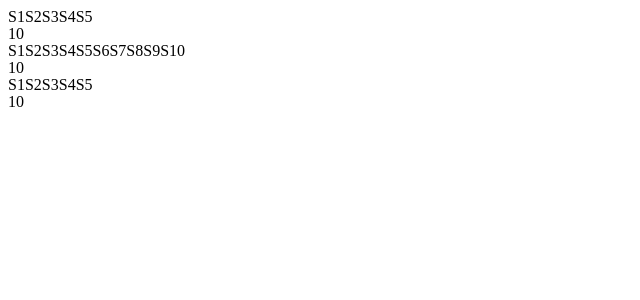
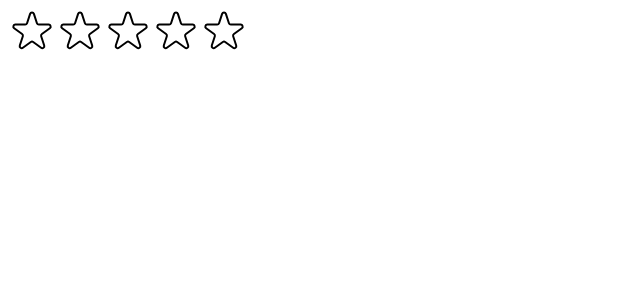
Before and after one commit to techtee19/use-popcorn, a React (Create React App) app: page / in a window 1280 px wide. Shown: the top 300 px of the page, without its empty margins (0-640 px from the left). Built offline with nearby package versions, Linux system fonts and the light colour scheme.

Commit message:
Refactor StarRating component to include rating logic and improve star rendering

```diff
--- a/src/StarRating.js
+++ b/src/StarRating.js
@@ -1,3 +1,5 @@
+import { useState } from "react";
+
 const containerStyle = {
   display: "flex",
   alignItems: "center",
@@ -6,7 +8,6 @@
 
 const starContainerStyle = {
   display: "flex",
-  gap: "4px",
 };
 
 const textStyle = {
@@ -14,15 +15,84 @@
   margin: "0",
 };
 
+const starStyle = {
+  width: "48px",
+  height: "48px",
+  display: "block",
+  cursor: "pointer",
+};
+
 export default function StarRating({ maxRating = 5 }) {
+  const [rating, setRating] = useState(0);
+  const [tempRating, setTempRating] = useState(0);
+
+  function handleRating(rating) {
+    setRating(rating);
+  }
+
   return (
-    <div className={containerStyle}>
-      <div className={starContainerStyle}>
+    <div style={containerStyle}>
+      <div style={starContainerStyle}>
         {Array.from({ length: maxRating }, (_, i) => (
-          <span>S{i + 1}</span>
+          <Star
+            key={i}
+            onRate={() => handleRating(i + 1)}
+            full={tempRating ? tempRating >= i + 1 : rating >= i + 1}
+            onHoverIn={() => setTempRating(i + 1)}
+            onHoverOut={() => setTempRating(0)}
+          />
         ))}
       </div>
-      <p style={textStyle}>10</p>
+      <p style={textStyle}>{tempRating || rating || ""}</p>
     </div>
   );
 }
+
+function Star({ onRate, full, onHoverIn, onHoverOut }) {
+  return (
+    <span
+      role="button"
+      style={starStyle}
+      onClick={onRate}
+      onMouseEnter={onHoverIn}
+      onMouseLeave={onHoverOut}
+    >
+      {full ? (
+        <svg
+          xmlns="http://www.w3.org/2000/svg"
+          viewBox="0 0 20 20"
+          fill="#000"
+          stroke="#000"
+        >
+          <path d="M9.049 2.927c.3-.921 1.603-.921 1.902 0l1.07 3.292a1 1 0 00.95.69h3.462c.969 0 1.371 1.24.588 1.81l-2.8 2.034a1 1 0 00-.364 1.118l1.07 3.292c.3.921-.755 1.688-1.54 1.118l-2.8-2.034a1 1 0 00-1.175 0l-2.8 2.034c-.784.57-1.838-.197-1.539-1.118l1.07-3.292a1 1 0 00-.364-1.118L2.98 8.72c-.783-.57-.38-1.81.588-1.81h3.461a1 1 0 00.951-.69l1.07-3.292z" />
+        </svg>
+      ) : (
+        <svg
+          xmlns="http://www.w3.org/2000/svg"
+          fill="none"
+          viewBox="0 0 24 24"
+          stroke="#000"
+        >
+          <path
+            strokeLinecap="round"
+            strokeLinejoin="round"
+            strokeWidth="{2}"
+            d="M11.049 2.927c.3-.921 1.603-.921 1.902 0l1.519 4.674a1 1 0 00.95.69h4.915c.969 0 1.371 1.24.588 1.81l-3.976 2.888a1 1 0 00-.363 1.118l1.518 4.674c.3.922-.755 1.688-1.538 1.118l-3.976-2.888a1 1 0 00-1.176 0l-3.976 2.888c-.783.57-1.838-.197-1.538-1.118l1.518-4.674a1 1 0 00-.363-1.118l-3.976-2.888c-.784-.57-.38-1.81.588-1.81h4.914a1 1 0 00.951-.69l1.519-4.674z"
+          />
+        </svg>
+      )}
+    </span>
+  );
+}
+
+/*
+FULL STAR
+
+
+
+
+EMPTY STAR
+
+
+
+*/
--- a/src/index.js
+++ b/src/index.js
@@ -9,7 +9,5 @@
   <React.StrictMode>
     {/* <App />0 */}
     <StarRating maxRating={5} />
-    <StarRating maxRating={10} />
-    <StarRating />
   </React.StrictMode>
 );
```
